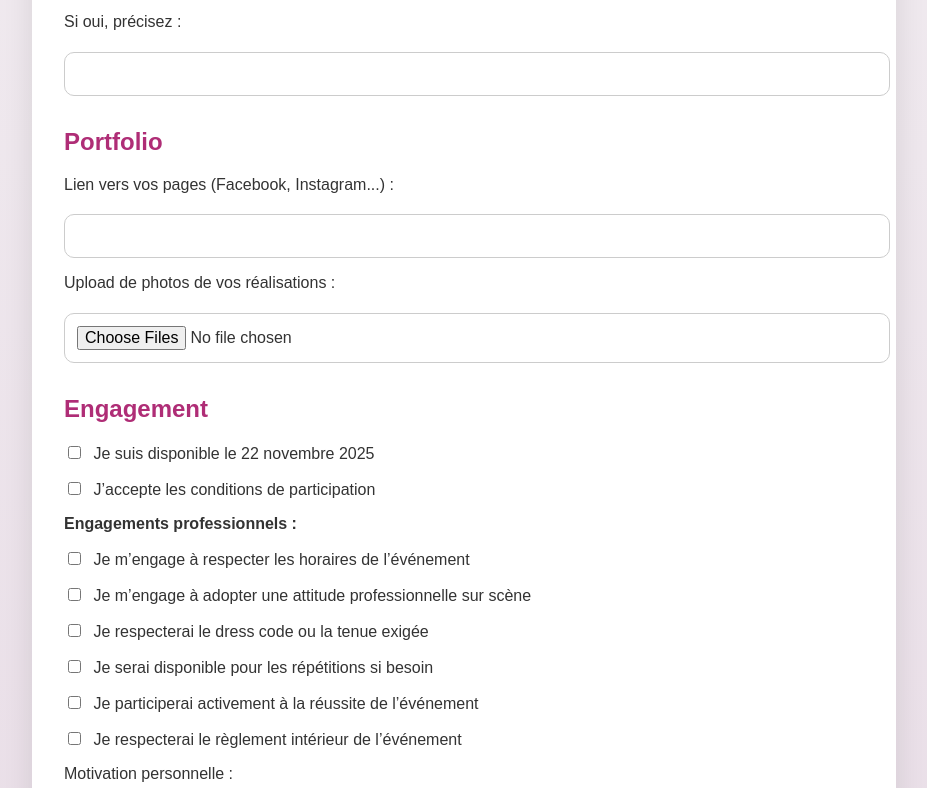
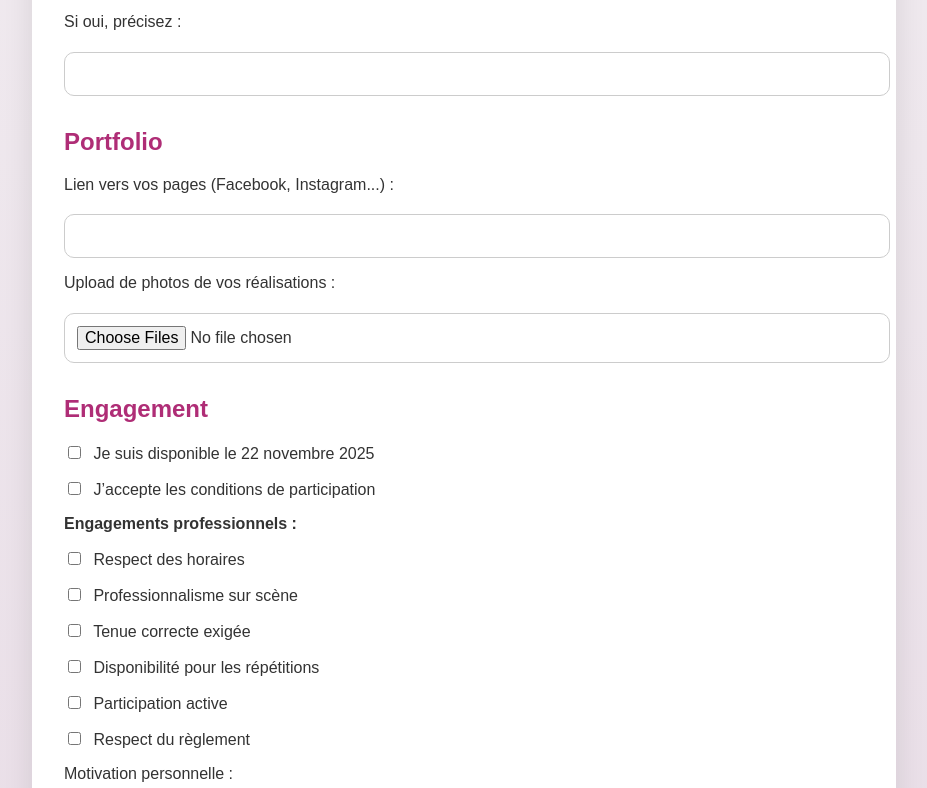
Before and after one commit to bibianeazokpota/nuit-des-tresses, a plain HTML site: page index.html in a window 1280 px wide. Shown: the part 1212-2000 px from the top of the page, without its empty margins (176-1103 px from the left). Drawn offline with Linux system fonts and the light colour scheme.

Commit message:
✅ Mise à jour du formulaire HTML avec validation et envoi vers Google Sheets et backend

```diff
--- a/index.html
+++ b/index.html
@@ -23,13 +23,12 @@
     </header>
 
     <form id="formulaire" method="POST"
-          action="https://script.google.com/macros/s/AKfycbygpkwnd2bS2_t0VVys6HGtVhJER4SEGl6lpvrwA72tWRIx92ZJ6o--3wFnYGUWHaGa/exec"
-          enctype="multipart/form-data"
-          novalidate
-    >
+      action="https://script.google.com/macros/s/AKfycbygpkwnd2bS2_t0VVys6HGtVhJER4SEGl6lpvrwA72tWRIx92ZJ6o--3wFnYGUWHaGa/exec"
+      enctype="multipart/form-data" novalidate>
+
+      <input type="hidden" name="timestamp" id="timestamp" />
 
       <h2>Informations personnelles</h2>
-
       <label for="nom">Nom complet :</label>
       <input type="text" id="nom" name="nom" required />
 
@@ -46,7 +45,6 @@
       <input type="text" id="ville" name="ville" required />
 
       <h2>Informations professionnelles</h2>
-
       <label for="experience">Expérience en coiffure (en années) :</label>
       <input type="number" id="experience" name="experience" min="0" />
 
@@ -64,7 +62,6 @@
       <input type="text" id="details_evenement" name="details_evenement" />
 
       <h2>Portfolio</h2>
-
       <label for="portfolio">Lien vers vos pages (Facebook, Instagram...) :</label>
       <input type="url" id="portfolio" name="portfolio" />
 
@@ -72,18 +69,16 @@
       <input type="file" id="photos" name="photos" accept=".jpg,.jpeg,.png" multiple />
 
       <h2>Engagement</h2>
-
       <label><input type="checkbox" name="dispo" required /> Je suis disponible le 22 novembre 2025</label>
       <label><input type="checkbox" name="conditions" required /> J’accepte les conditions de participation</label>
 
       <p style="margin-top: 1rem; font-weight: bold;">Engagements professionnels :</p>
-
-      <label><input type="checkbox" name="engagements" value="Respect des horaires" /> Je m’engage à respecter les horaires de l’événement</label>
-      <label><input type="checkbox" name="engagements" value="Professionnalisme sur scène" /> Je m’engage à adopter une attitude professionnelle sur scène</label>
-      <label><input type="checkbox" name="engagements" value="Tenue correcte exigée" /> Je respecterai le dress code ou la tenue exigée</label>
-      <label><input type="checkbox" name="engagements" value="Disponibilité pour les répétitions" /> Je serai disponible pour les répétitions si besoin</label>
-      <label><input type="checkbox" name="engagements" value="Participation active" /> Je participerai activement à la réussite de l’événement</label>
-      <label><input type="checkbox" name="engagements" value="Respect du règlement" /> Je respecterai le règlement intérieur de l’événement</label>
+      <label><input type="checkbox" name="engagements" value="Respect des horaires" /> Respect des horaires</label>
+      <label><input type="checkbox" name="engagements" value="Professionnalisme sur scène" /> Professionnalisme sur scène</label>
+      <label><input type="checkbox" name="engagements" value="Tenue correcte exigée" /> Tenue correcte exigée</label>
+      <label><input type="checkbox" name="engagements" value="Disponibilité pour les répétitions" /> Disponibilité pour les répétitions</label>
+      <label><input type="checkbox" name="engagements" value="Participation active" /> Participation active</label>
+      <label><input type="checkbox" name="engagements" value="Respect du règlement" /> Respect du règlement</label>
 
       <label for="motivation">Motivation personnelle :</label>
       <textarea id="motivation" name="motivation" rows="4" placeholder="Pourquoi souhaitez-vous participer ? (150 mots max)" required></textarea>
@@ -99,6 +94,7 @@
       const form = document.getElementById("formulaire");
       const photoInput = document.getElementById("photos");
       const motivationTextarea = document.getElementById("motivation");
+      const timestampInput = document.getElementById("timestamp");
 
       form.addEventListener("submit", async function (e) {
         e.preventDefault();
@@ -125,7 +121,14 @@
           return;
         }
 
+        timestampInput.value = new Date().toISOString();
+
         const data = new FormData(form);
+
+        // Récupération des engagements multiples
+        const engagements = [];
+        document.querySelectorAll("input[name='engagements']:checked").forEach(e => engagements.push(e.value));
+        data.set("engagements", engagements.join(", "));
 
         try {
           // Envoi vers Google Sheets
@@ -138,7 +141,7 @@
             console.warn("⚠️ Envoi vers Google Sheets a échoué.");
           }
 
-          // Envoi vers backend Express en ligne (correction ici)
+          // Envoi vers backend Express
           const backendResponse = await fetch("https://backend-nuit-tresses.onrender.com/api/candidature", {
             method: "POST",
             body: data,
```
